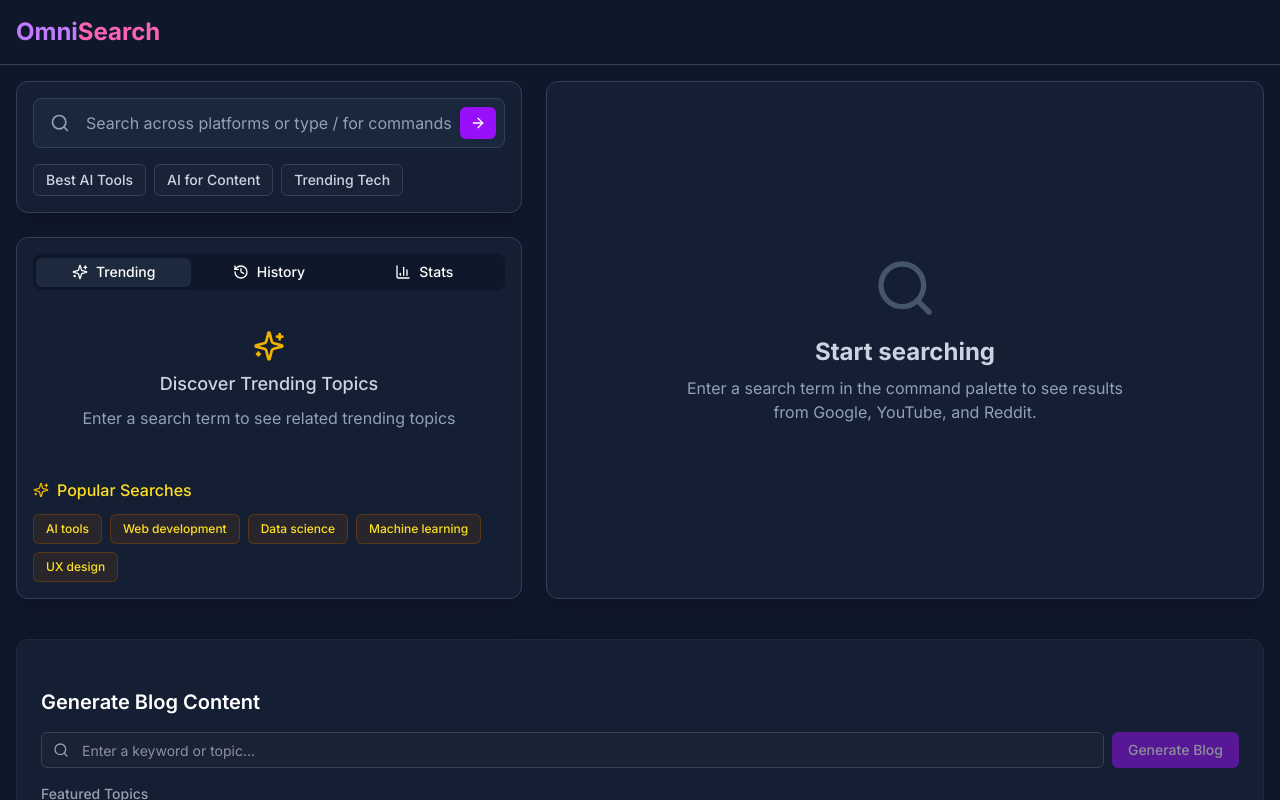
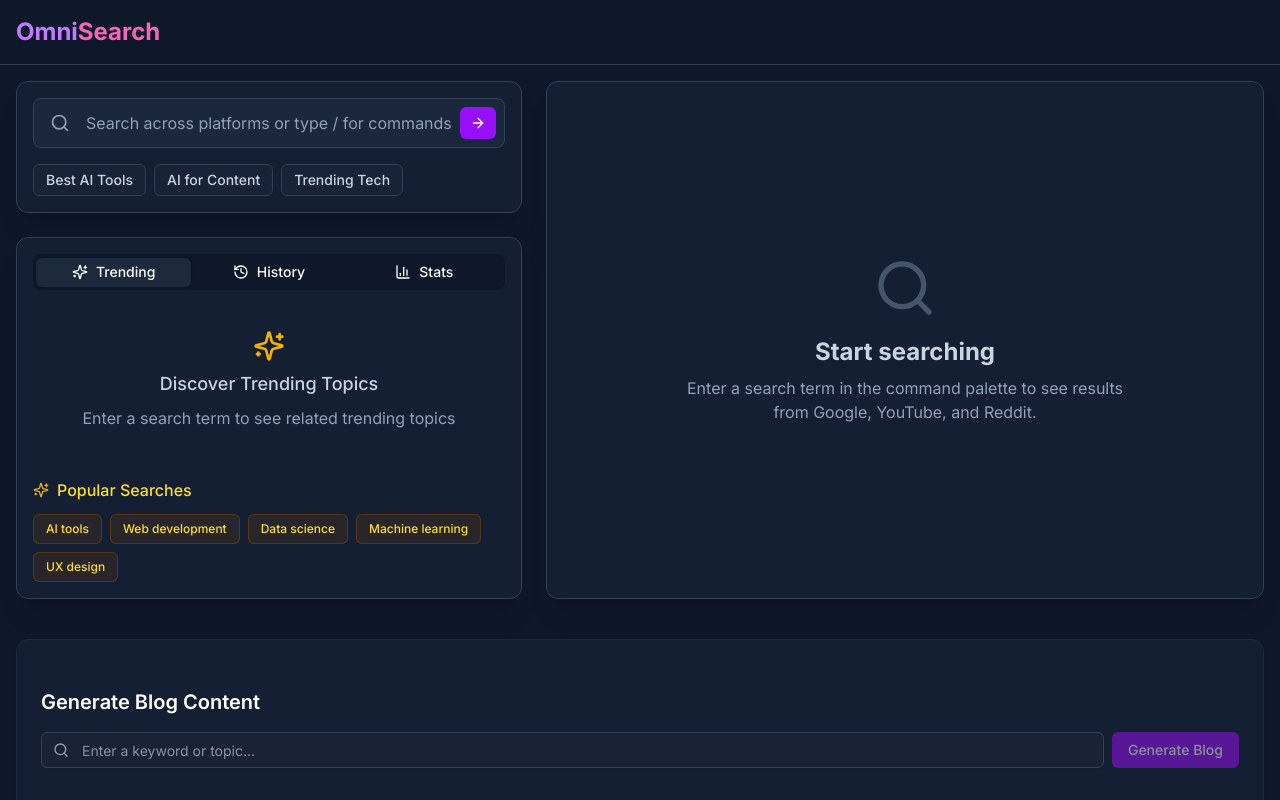
Before and after one commit to Haddad308/trends, a Next.js app: page / in a window 1280 px wide. Built offline with nearby package versions, Linux system fonts and the light colour scheme.

Commit message:
feat: conditionally render featured topics header in blog generator

```diff
--- a/components/blog-generator.tsx
+++ b/components/blog-generator.tsx
@@ -90,9 +90,11 @@ export default function BlogGenerator() {
           </form>
           <div className="mt-4 space-y-4">
             <div className="space-y-2">
-              <h3 className="text-sm font-medium text-gray-400">
-                Featured Topics
-              </h3>
+              {featured.length > 0 && (
+                <h3 className="text-sm font-medium text-gray-400">
+                  Featured Topics
+                </h3>
+              )}
               <div className="flex flex-wrap gap-2">
                 {featured.map((topic) => (
                   <Badge
```
